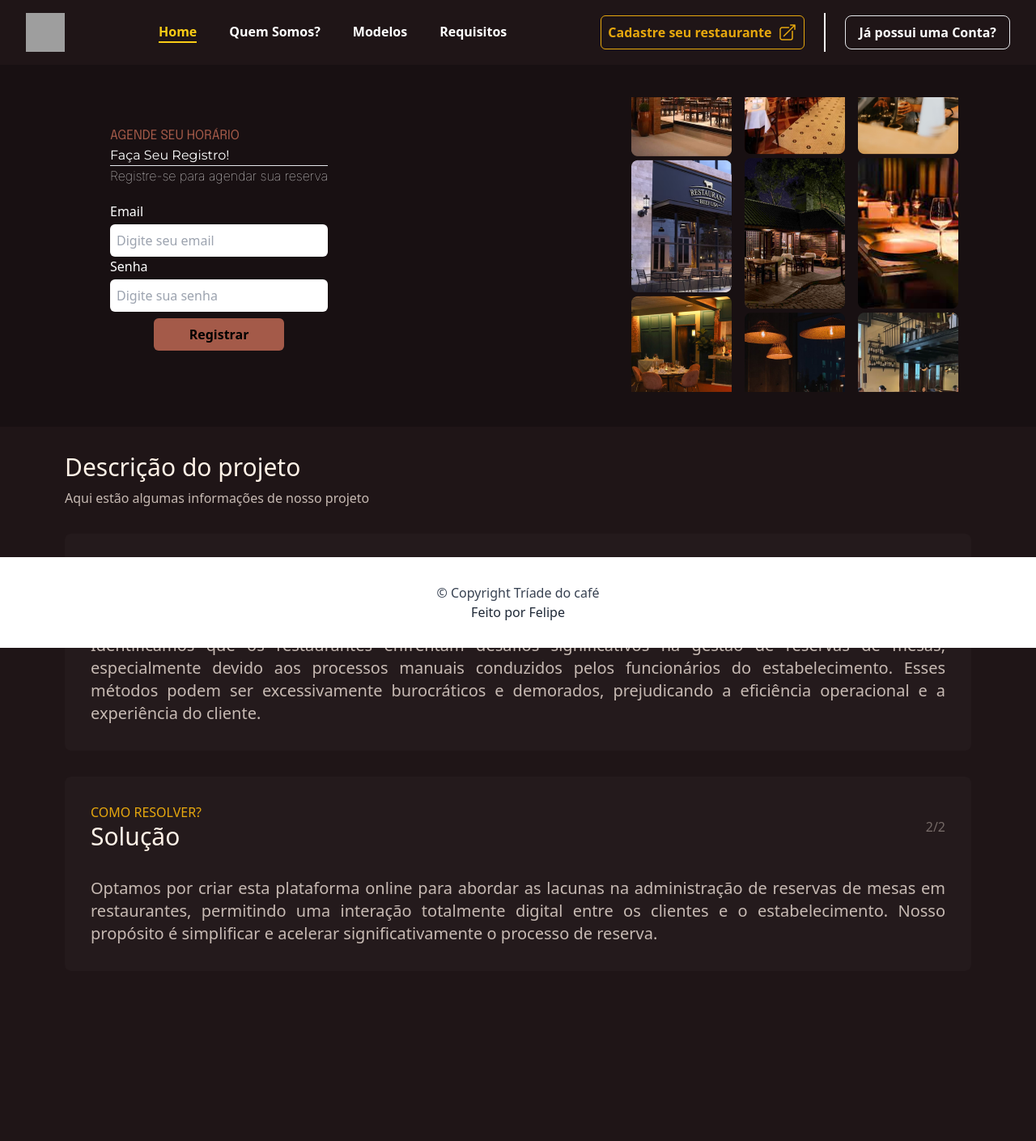
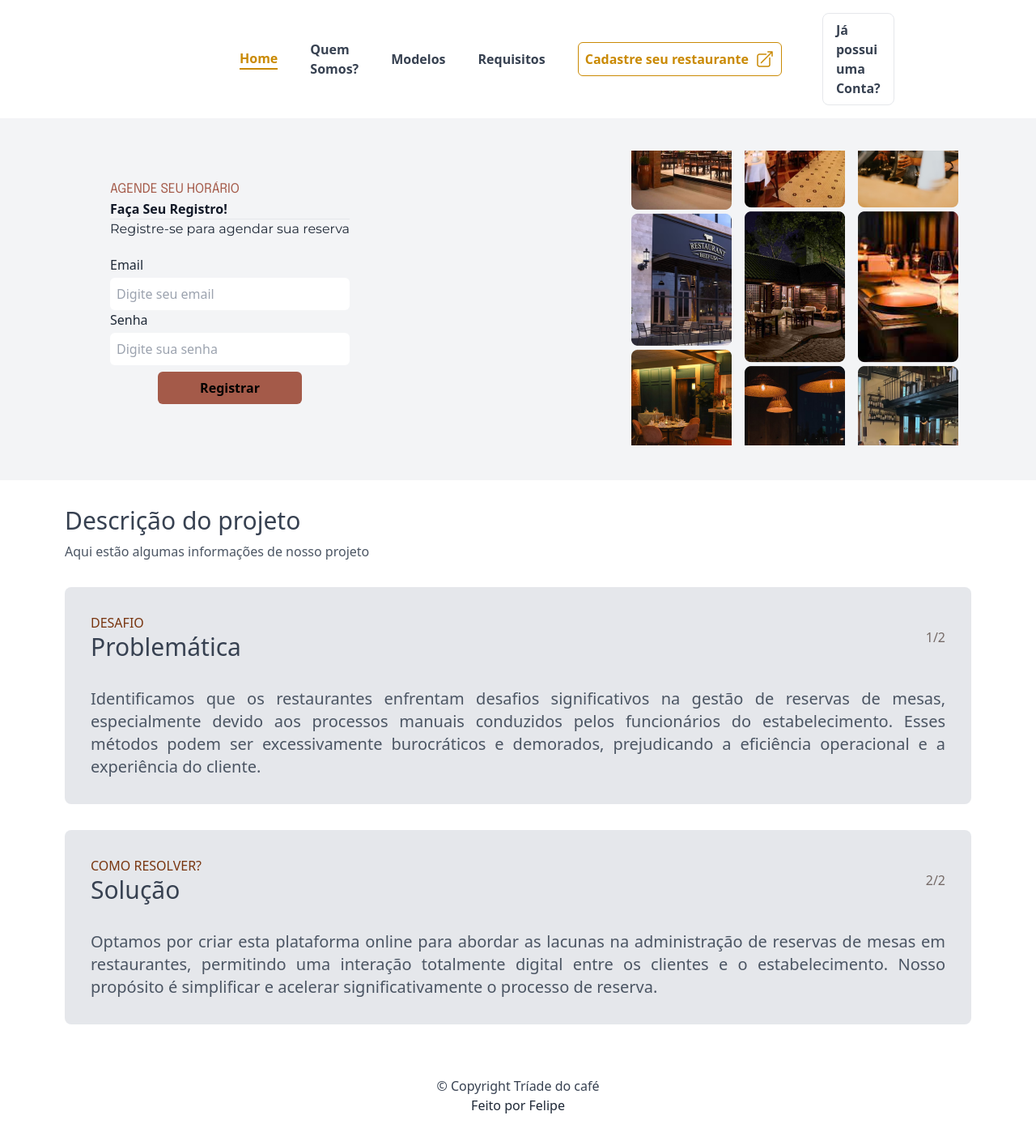
Before and after one commit to FelipeCostaOliveira/Reserva-restaurante, a Flask app: page / in a window 1280 px wide. Shown: the whole page at 81% size. Before the commit the page ends 1165 px from the top, so only its background shows below. Run offline with Flask 3, Linux system fonts and the light colour scheme; style sheets or scripts are compiled from the project's sources; some libraries are stand-ins or nearby versions; grey boxes are pictures that could not be loaded.

Commit message:
STYLE :: Cores da tela de LandingPage alteradas

```diff
--- a/static/scripts/ResponsiveNavbar.js
+++ b/static/scripts/ResponsiveNavbar.js
@@ -14,7 +14,7 @@ $(document).ready(function() {
 
         // Verifica se o caminho do href corresponde ao caminho atual
         if (currentPath === linkPath) {
-            $(this).parent().addClass('text-yellow-400 border-b-2 border-yellow-400'); // Adiciona a classe ao item do menu correspondente
+            $(this).parent().addClass('text-yellow-600 border-b-2 border-yellow-600'); // Adiciona a classe ao item do menu correspondente
         }
     });
 });
--- a/templates/ReservaPage.html
+++ b/templates/ReservaPage.html
@@ -13,7 +13,7 @@
             <img class="w-full" src="static/assets/TelaDeFundo.png" alt="Tela de Fundo">
         </div>
         <div class="flex items-center justify-center px-4 sm:px-8 lg:px-12 w-full">
-            <div class="w-full max-w-4xl bg-[#241A1C] p-4 rounded-md">
+            <div class="w-full max-w-4xl bg-gray-200 p-4 rounded-md">
                 <div class="flex flex-col">
                     <img class="w-full" src="static/assets/ImagensReserva.png" alt="Imagem Reserva">
                     <div class="flex flex-col md:flex-row mt-4 items-start">
--- a/templates/cadastroRestaurante.html
+++ b/templates/cadastroRestaurante.html
@@ -70,7 +70,7 @@
         </div>
     </main>
     <footer class="absolute bottom-0 w-full p-16 flex flex-col items-center gap-2 bg-[#23181A]">
-        <p class="text-[#FFF2E7] text-base font-inter-semibold">&copy;Copyright Tríade do café</p>
+        <p class="text-gray-700 text-base font-inter-semibold">&copy;Copyright Tríade do café</p>
         <p class="text-[#6e6e6e] text-base">Feito por Felipe</p>
     </footer>
 </body>
--- a/templates/componentes/navbarLandingPage.html
+++ b/templates/componentes/navbarLandingPage.html
@@ -1,14 +1,15 @@
-<nav class="text-white m-auto container flex flex-row space-x-10 items-center justify-between px-8 py-4 max-md:flex-col max-md:items-center max-md:space-y-4 max-md:px-4">
-    <img id="imagem" class="h-12 w-12" src="static/assets/logo.svg" alt="imagem">
+<nav class=" bg-white text-gray-700 shadow-xl m-auto flex flex-row space-x-10 items-center justify-between px-64 py-4 max-md:flex-col max-md:text-sm max-md:items-end max-md:-mr-12 max-md:py-1 max-lg:px-0 max-md:px-14 max-lg:space-x-3 max-lg:text-sm">
 
-    <ul class="flex flex-row space-x-10 max-md:hidden">
-        <li class="hover:text-[#E7A80E] font-bold"><a href="{{url_for("index")}}">Home</a></li>
-        <li class="hover:text-[#E7A80E] font-bold"><a href="{{ url_for("equipe") }}">Quem Somos?</a></li>
-        <li class="hover:text-[#E7A80E] font-bold"><a href="{{ url_for("modelos")}}">Modelos</a></li>
-        <li class="hover:text-[#E7A80E] font-bold"><a href="{{url_for("requisitos")}}">Requisitos</a></li>
+    <ul class="flex flex-row items-center space-x-10 max-md:hidden">
+        <figure><img src="static/assets/logo.svg" alt="logo"></figure>
+        <li class="hover:text-amber-900 font-bold"><a href="{{url_for("index")}}">Home</a></li>
+        <li class="hover:text-amber-900 font-bold"><a href="{{ url_for("equipe") }}">Quem Somos?</a></li>
+        <li class="hover:text-amber-900 font-bold"><a href="{{ url_for("modelos")}}">Modelos</a></li>
+        <li class="hover:text-amber-900 font-bold"><a href="{{url_for("requisitos")}}">Requisitos</a></li>
+
     </ul>
     <div class="flex flex-row items-center space-x-6">
-        <form action="/cadastroRestaurante" class="flex items-center space-x-2 text-[#E7A80E] p-2 rounded-md border border-[#E7A80E] text-base bg-transparent font-bold hover:text-white hover:border-white cursor-pointer">
+        <form action="/cadastroRestaurante" class="flex items-center space-x-2 text-yellow-600 p-2 rounded-md border border-yellow-600 text-base bg-transparent font-bold hover:text-amber-900 hover:border-amber-900 cursor-pointer">
             <input class="bg-transparent border-none outline-none" type="submit" value="Cadastre seu restaurante"/>
             <svg xmlns="http://www.w3.org/2000/svg" fill="none" viewBox="0 0 24 24" stroke-width="1.5" stroke="currentColor" class="w-6 h-6">
                 <path stroke-linecap="round" stroke-linejoin="round" d="M13.5 6H5.25A2.25 2.25 0 0 0 3 8.25v10.5A2.25 2.25 0 0 0 5.25 21h10.5A2.25 2.25 0 0 0 18 18.75V10.5m-10.5 6L21 3m0 0h-5.25M21 3v5.25" />
@@ -17,7 +18,7 @@
 
         <div class="border-l-2 border-white h-12 mx-4"></div>
 
-        <a href="{{url_for("login")}}" class="hover:text-[#A45A49] hover:border-[#A45A49] font-bold border px-4 py-2 rounded-lg max-md:hidden">Já possui uma Conta?</a>
+        <a href="{{url_for("login")}}" class="hover:text-yellow-700 hover:border-yellow-500 font-bold border px-4 py-2 rounded-lg max-md:hidden">Já possui uma Conta?</a>
 
         <div class="md:hidden">
             <button id="menubutton" type="button" class="inline-flex hover:bg-[#A45A49] rounded-sm p-2" aria-label="Menu" aria-expanded="false">
@@ -25,9 +26,7 @@
             </button>
         </div>
     </div>
-
 </nav>
-
 <!-- navbar responsiva -->
 <nav id="menu" class="hidden text-white m-auto container flex-col space-x-10 py-1">
     <ul class="flex flex-col items-center">
--- a/templates/componentes/rodape.html
+++ b/templates/componentes/rodape.html
@@ -1,4 +1,4 @@
-<div class="bg-white text-white text-center p-8 fixed bottom-0 w-full">
+<div class="bg-white text-white text-center p-8  bottom-0 w-full">
     <p class="text-gray-700 text-base font-inter-semibold">&copy; Copyright Tríade do café</p>
     <p class="text-gray-800 text-base">Feito por Felipe</p>
 </div>
--- a/templates/landingPage/index.html
+++ b/templates/landingPage/index.html
@@ -11,20 +11,20 @@
     <script src="https://cdnjs.cloudflare.com/ajax/libs/jquery/3.7.1/jquery.min.js" integrity="sha512-v2CJ7UaYy4JwqLDIrZUI/4hqeoQieOmAZNXBeQyjo21dadnwR+8ZaIJVT8EE2iyI61OV8e6M8PP2/4hpQINQ/g==" crossorigin="anonymous" referrerpolicy="no-referrer"></script>
 
 </head>
-<body class="bg-[#1F1517] ">
+<body class="bg-white">
     <header>
         {% include 'componentes/navbarLandingPage.html' %}
     </header>
     <main>
-        <div class="bg-[#181012]">
+        <div class="bg-gray-100">
             <section class="container max-w-6xl h-3/4 flex flex-row justify-between gap-24 py-10 px-8 m-auto items-center max-xl:max-w-md  max-md:h-full max-md:flex max-md:flex-row max-md:justify-between max-md:gap-1 max-md:py-5 max-md:px-8 max-md:m-auto max-md:items-center">
                 <header class="ml-10 max-md:inline-block max-md:flex-column max-md:text-xs">
                     <span class="text-[#A45A49] text-base font-epilogue">AGENDE SEU HORÁRIO</span>
-                    <h1 class="text-white font-montserrat">Faça Seu Registro!</h1>
+                    <h1 class="text-gray-900 font-semibold">Faça Seu Registro!</h1>
                     <hr>
-                    <h2 class="text-base text-white font-inter font-thin">Registre-se para agendar sua reserva</h2>
+                    <h2 class="text-base text-gray-800 font-inter font-montserrat">Registre-se para agendar sua reserva</h2>
 
-                    <form class="text-white flex flex-col font-intel py-5" action="/cadastrarUsuario" method="POST">
+                    <form class="text-gray-800 flex flex-col py-5" action="/cadastrarUsuario" method="POST">
                         <label for="username">Email</label>
                         <input class="text-black mt-1 p-2 rounded-md border-none text-base" type="email" name="email"  placeholder="Digite seu email">
                         <label for="username">Senha</label>
@@ -55,31 +55,31 @@
         </div>
         <section class="flex flex-col max-w-6xl py-8 px-4 m-auto">
             <header class="flex flex-col gap-2">
-                <h2 class="text-3xl text-[#FFF2E7] font-montserrat-bold">Descrição do projeto</h2>
-                <p class="text-base text-[#C7BAB3] font-inter-regular">Aqui estão algumas informações de nosso projeto</p>
+                <h2 class="text-3xl text-gray-700 font-montserrat-bold">Descrição do projeto</h2>
+                <p class="text-base text-gray-600 font-inter-regular">Aqui estão algumas informações de nosso projeto</p>
             </header>
 
-            <div class="py-0 text-justify flex flex-col flex-wrap justify-between max-md:p-4 max-md:block max-md:flex-row max-md:flex-wrap max-md:gap-8 max-md:justify-between">
-                <div class="bg-[#241A1C] p-8 rounded-lg flex flex-col gap-8  mt-8">
+            <div class="py-0 text-justify flex flex-row flex-wrap justify-between max-md:p-4 max-md:block max-md:flex-row max-md:flex-wrap max-md:gap-8 max-md:justify-between">
+                <div class="bg-gray-200 p-8 rounded-lg flex flex-col gap-8 mt-8">
                     <header class="flex flex-row justify-between items-center">
                         <div class="flex flex-col">
-                            <span class="text-base uppercase text-[#E7A80E] max-md:text-sm">desafio</span>
-                            <h3 class="text-3xl text-[#FFF2E7] font-montserrat-bold max-md:text-lg">Problemática</h3>
+                            <span class="text-base uppercase text-amber-900 max-md:text-sm">desafio</span>
+                            <h3 class="text-3xl text-gray-700 font-montserrat-bold max-md:text-lg">Problemática</h3>
                         </div>
                         <p class="text-[#756A67] text-basic font-inter-semibold"> 1/2 </p>
                     </header>
-                    <p class="text-[#C7BAB3] text-xl text-justify max-md:text-lg">Identificamos que os restaurantes enfrentam desafios significativos na gestão de reservas de mesas, especialmente devido aos processos manuais conduzidos pelos funcionários do estabelecimento. Esses métodos podem ser excessivamente burocráticos e demorados, prejudicando a eficiência operacional e a experiência do cliente.
+                    <p class="text-gray-600 text-xl text-justify max-md:text-lg">Identificamos que os restaurantes enfrentam desafios significativos na gestão de reservas de mesas, especialmente devido aos processos manuais conduzidos pelos funcionários do estabelecimento. Esses métodos podem ser excessivamente burocráticos e demorados, prejudicando a eficiência operacional e a experiência do cliente.
                     </p>
                 </div>
-                <div class="bg-[#241A1C] p-8 rounded-lg flex flex-col gap-8  mt-8">
+                <div class="bg-gray-200 p-8 rounded-lg flex flex-col gap-8  mt-8">
                     <header class="flex flex-row justify-between items-center">
                         <div class="flex flex-col ">
-                            <span class="text-base uppercase text-[#E7A80E] max-md:text-sm">Como resolver?</span>
-                            <h3 class="text-3xl text-[#FFF2E7] font-montserrat-bold max-md:text-lg">Solução</h3>
+                            <span class="text-base uppercase text-amber-900 max-md:text-sm">Como resolver?</span>
+                            <h3 class="text-3xl text-gray-700 font-montserrat-bold max-md:text-lg">Solução</h3>
                         </div>
                         <p class="text-[#756A67] text-base font-inter-semibold">2/2 </p>
                     </header>
-                    <p class="text-[#C7BAB3] text-xl text-justify max-md:text-lg">Optamos por criar esta plataforma online para abordar as lacunas na administração de reservas de mesas em restaurantes, permitindo uma interação totalmente digital entre os clientes e o estabelecimento. Nosso propósito é simplificar e acelerar significativamente o processo de reserva.</p>
+                    <p class="text-gray-600 text-xl text-justify max-md:text-lg">Optamos por criar esta plataforma online para abordar as lacunas na administração de reservas de mesas em restaurantes, permitindo uma interação totalmente digital entre os clientes e o estabelecimento. Nosso propósito é simplificar e acelerar significativamente o processo de reserva.</p>
 
                 </div>
 
--- a/templates/login.html
+++ b/templates/login.html
@@ -58,7 +58,7 @@
         </div>
     </main>
     <footer class="absolute bottom-0 w-full p-16 flex flex-col items-center gap-2 bg-[#23181A]">
-        <p class="text-[#FFF2E7] text-base font-inter-semibold">&copy;Copyright Tríade do café</p>
+        <p class="text-gray-700 text-base font-inter-semibold">&copy;Copyright Tríade do café</p>
         <p class="text-[#6e6e6e] text-base">Feito por Felipe</p>
     </footer>
 </body>
```
Also changed, not shown: templates/landingPage/Equipe.html (+10 -10 lines), templates/landingPage/requisitos.html (+7 -7 lines).
